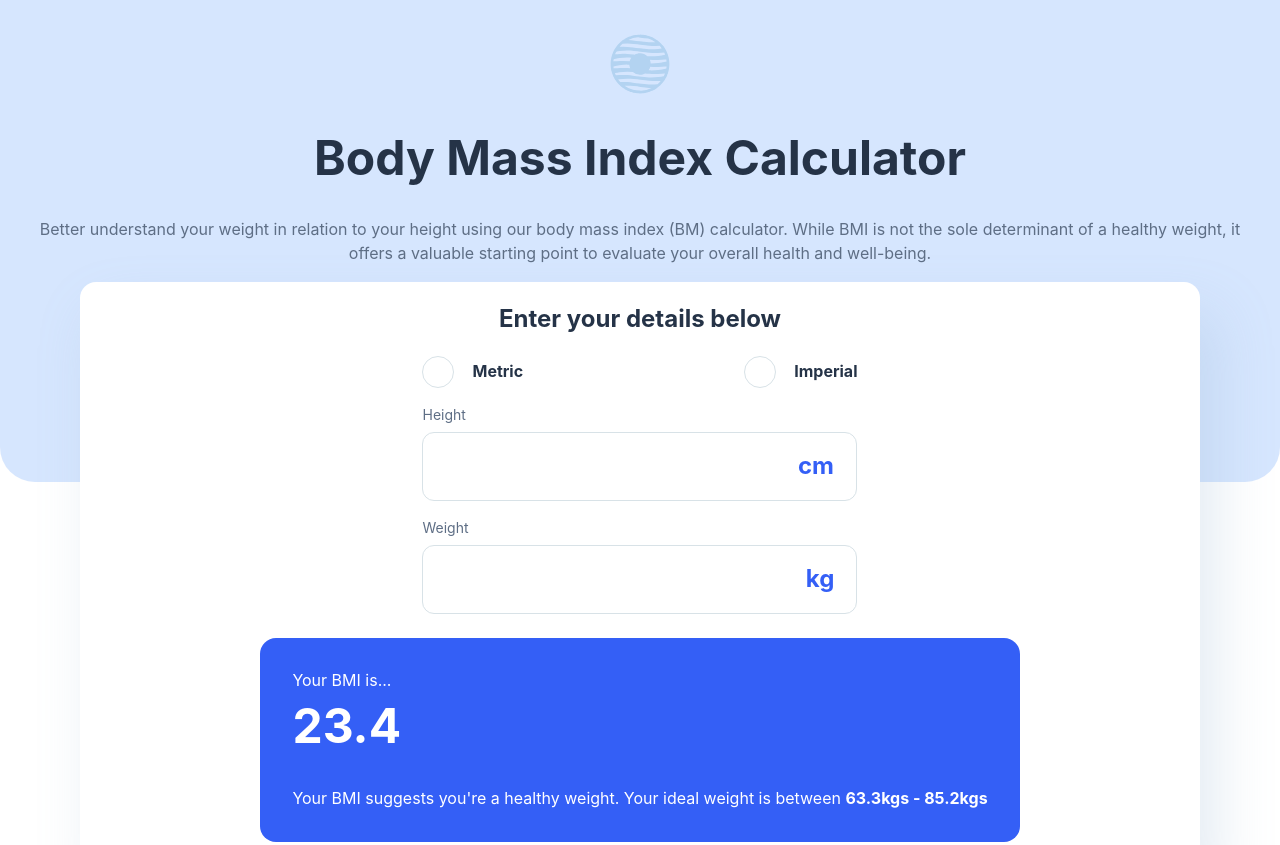
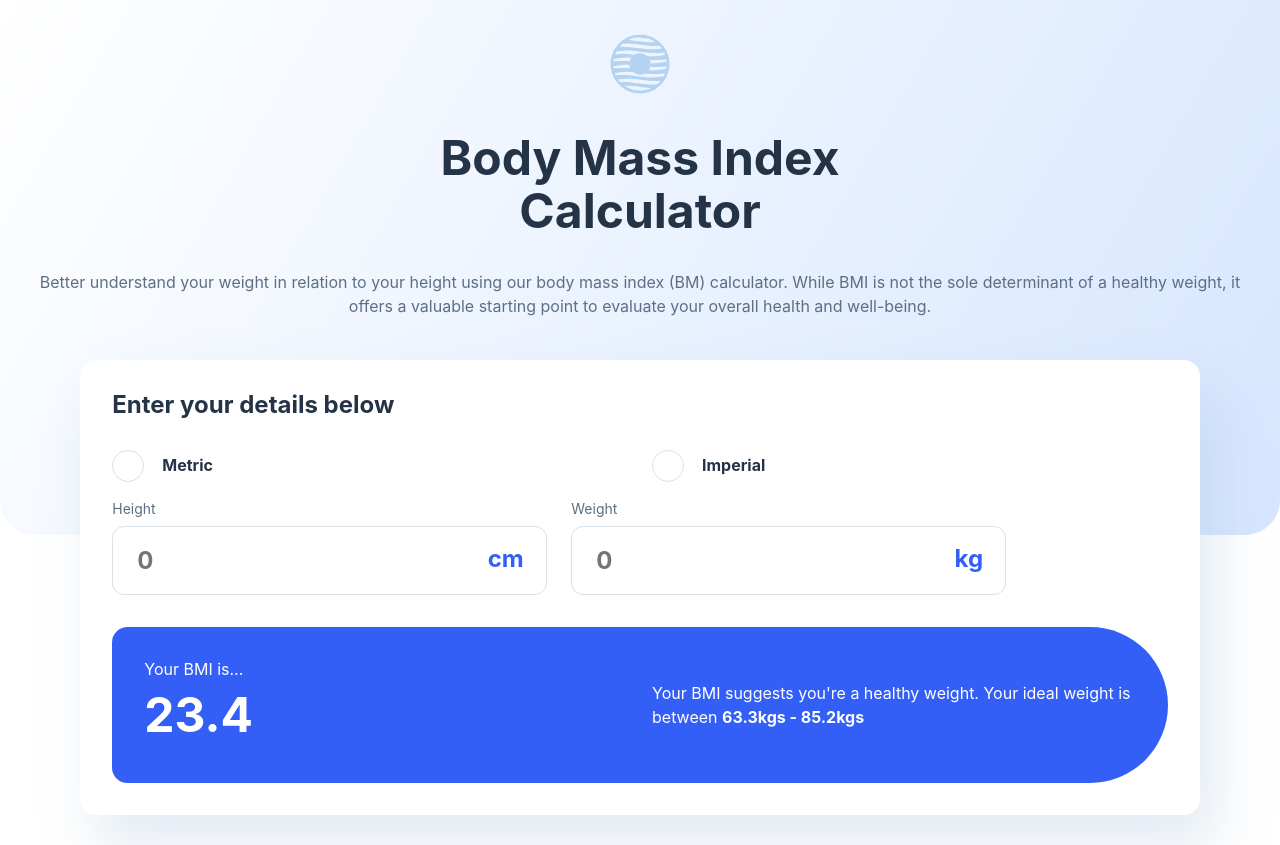
Before and after one commit to surrealgee/bmi-calculator, a website built with webpack: page src/index.html in a window 1280 px wide. Shown: the top 845 px of the page. Built offline with nearby package versions, Linux system fonts and the light colour scheme.

Commit message:
Style top section for tablet

```diff
--- a/src/index.html
+++ b/src/index.html
@@ -21,10 +21,18 @@
         <h3>Enter your details below</h3>
         <form action="#" class="form">
           <fieldset class="metric-box">
+            <div class="metric-box-item">
               <label for="metric"
-              ><input type="radio" name="measure" id="metric" value="metric" />
+                ><input
+                  type="radio"
+                  name="measure"
+                  id="metric"
+                  value="metric"
+                />
                 Metric
               </label>
+            </div>
+            <div class="metric-box-item">
               <label for="imperial"
                 ><input
                   type="radio"
@@ -34,16 +42,17 @@
                 />
                 Imperial
               </label>
+            </div>
           </fieldset>
           <fieldset class="measures-box">
             <div>
               <label for="height">Height</label>
-              <input type="number" name="height" id="height" />
+              <input type="number" name="height" id="height" placeholder="0" />
               <span class="measure-unit">cm</span>
             </div>
             <div>
               <label for="weight">Weight</label>
-              <input type="number" name="weight" id="weight" />
+              <input type="number" name="weight" id="weight" placeholder="0" />
               <span class="measure-unit">kg</span>
             </div>
           </fieldset>
--- a/src/style.css
+++ b/src/style.css
@@ -53,7 +53,6 @@ p {
 /* Layout */
 
 .top .content {
-  background-color: rgb(214, 230, 254);
   background-image: linear-gradient(
     300deg,
     rgba(214, 230, 254, 1) 0%,
@@ -69,7 +68,7 @@ p {
   background-color: #fff;
   padding: 1.5em;
   width: 87.46%;
-  margin: -200px auto 4.5em;
+  margin: -175px auto 4.5em;
   border-radius: 16px;
   display: flex;
   flex-direction: column;
@@ -97,7 +96,7 @@ fieldset {
 .metric-box label {
   display: grid;
   gap: 1.125em;
-  grid-template-columns: 1fr auto;
+  grid-template-columns: 32px auto;
   align-items: center;
   font-weight: 700;
   line-height: 1.1;
@@ -267,3 +266,45 @@ input[type="radio"]:checked::before {
 .fact p {
   grid-column: 1 / -1;
 }
+
+/* Media Queries */
+
+@media screen and (min-width: 768px) {
+  h1 {
+    max-width: 14ch;
+    margin: 2rem auto;
+  }
+
+  .calc-box {
+    align-items: stretch;
+    padding: 2em;
+    gap: 2em;
+  }
+
+  .metric-box {
+    justify-content: start;
+  }
+
+  .metric-box-item {
+    flex: 1;
+  }
+
+  .measures-box {
+    flex-direction: row;
+    gap: 1.5em;
+  }
+
+  .results {
+    flex-direction: row;
+    justify-content: space-between;
+    border-top-left-radius: 200px;
+    border-top-right-radius: 999px;
+    border-bottom-left-radius: 200px;
+    border-bottom-right-radius: 999px;
+    align-items: center;
+  }
+
+  .results * {
+    flex: 1;
+  }
+}
```
Lines whose indentation alone changed are shown as unchanged.
